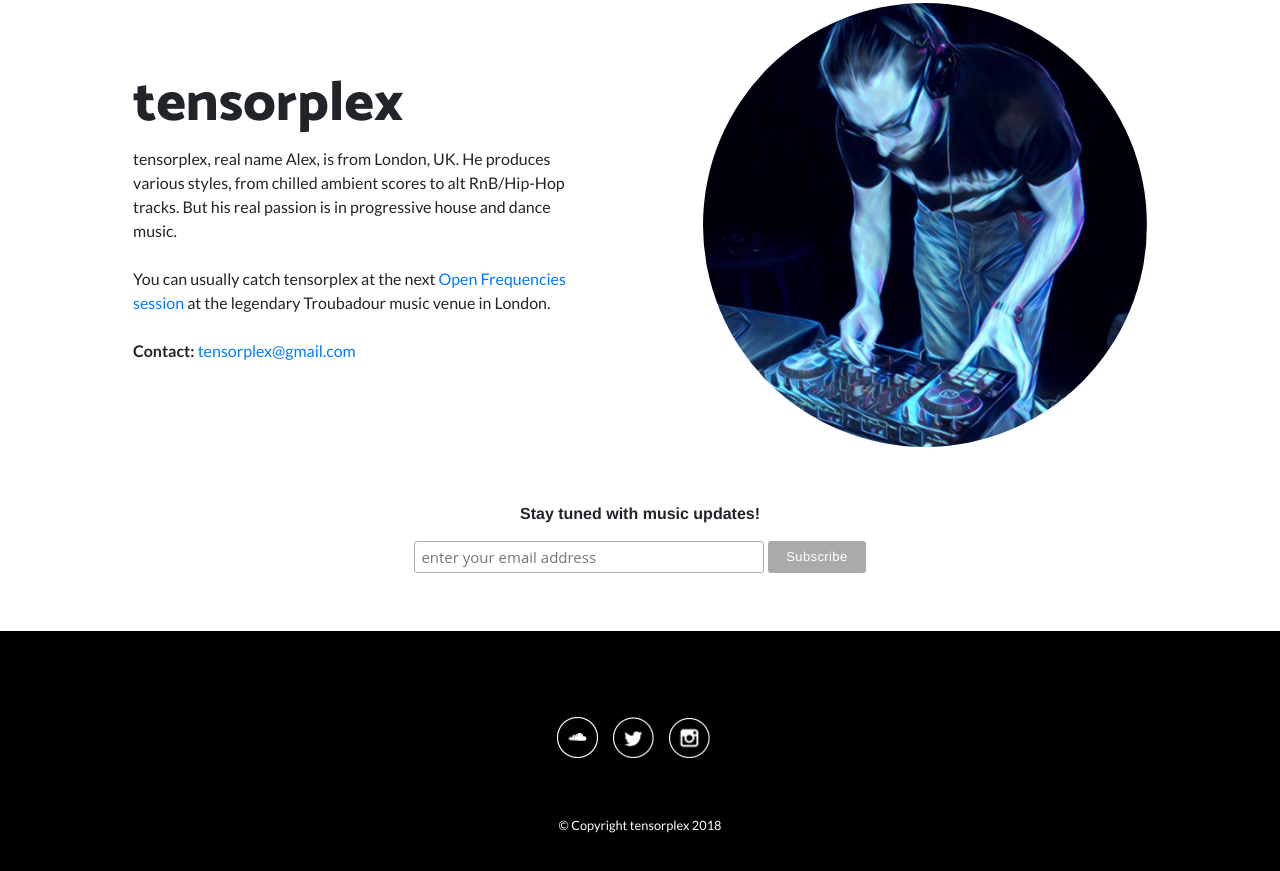
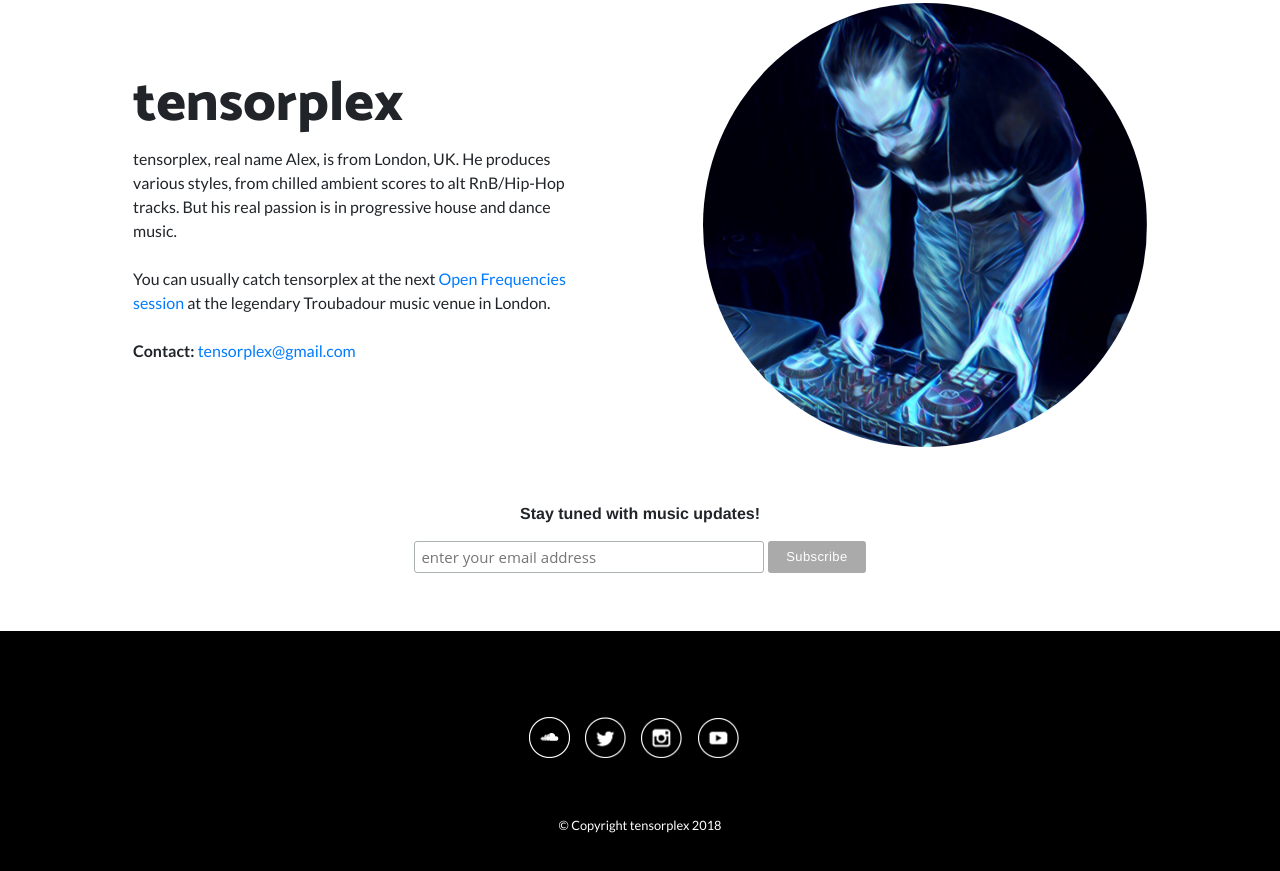
Before and after one commit to tensorplex/tensorplex.github.io, a website: page index.html in a window 1280 px wide. Shown: the part 2025-2896 px from the top of the page. Drawn offline with Linux system fonts and the light colour scheme.

Commit message:
add youtube

```diff
--- a/index.html
+++ b/index.html
@@ -188,6 +188,7 @@
           <a href="https://soundcloud.com/tensorplex"><img class="img-fluid" style="margin-right: 1em;" src="img/socials/Soundcloud.png" alt="Follow tensorplex on SoundCloud" width="41px" height="41px"></a>
           <a href="https://twitter.com/tensorplex"><img class="img-fluid" style="margin-right: 1em;"  src="img/socials/Twitter.png" alt="Follow tensorplex on Twitter" width="41px" height="41px"></a>
           <a href="https://instagram.com/tensorplex"><img class="img-fluid" style="margin-right: 1em;" src="img/socials/Instagram.png" alt="Follow tensorplex on Instagram" width="41px" height="41px"></a>
+          <a href="https://www.youtube.com/channel/UCsobghj_6fPuEf3Gsp8I-Hg"><img class="img-fluid" style="margin-right: 1em;" src="img/socials/YouTube2.png" alt="Watch on YouTube" width="41px" height="41px"></a>
 
           <br /><br /><br /><br />
           &copy; Copyright tensorplex 2018</p>
```
Also changed, not shown: img/socials/YouTube1.png (renamed from img/socials/YouTube 1.png), img/socials/YouTube2.png (renamed from img/socials/YouTube 2.png).
